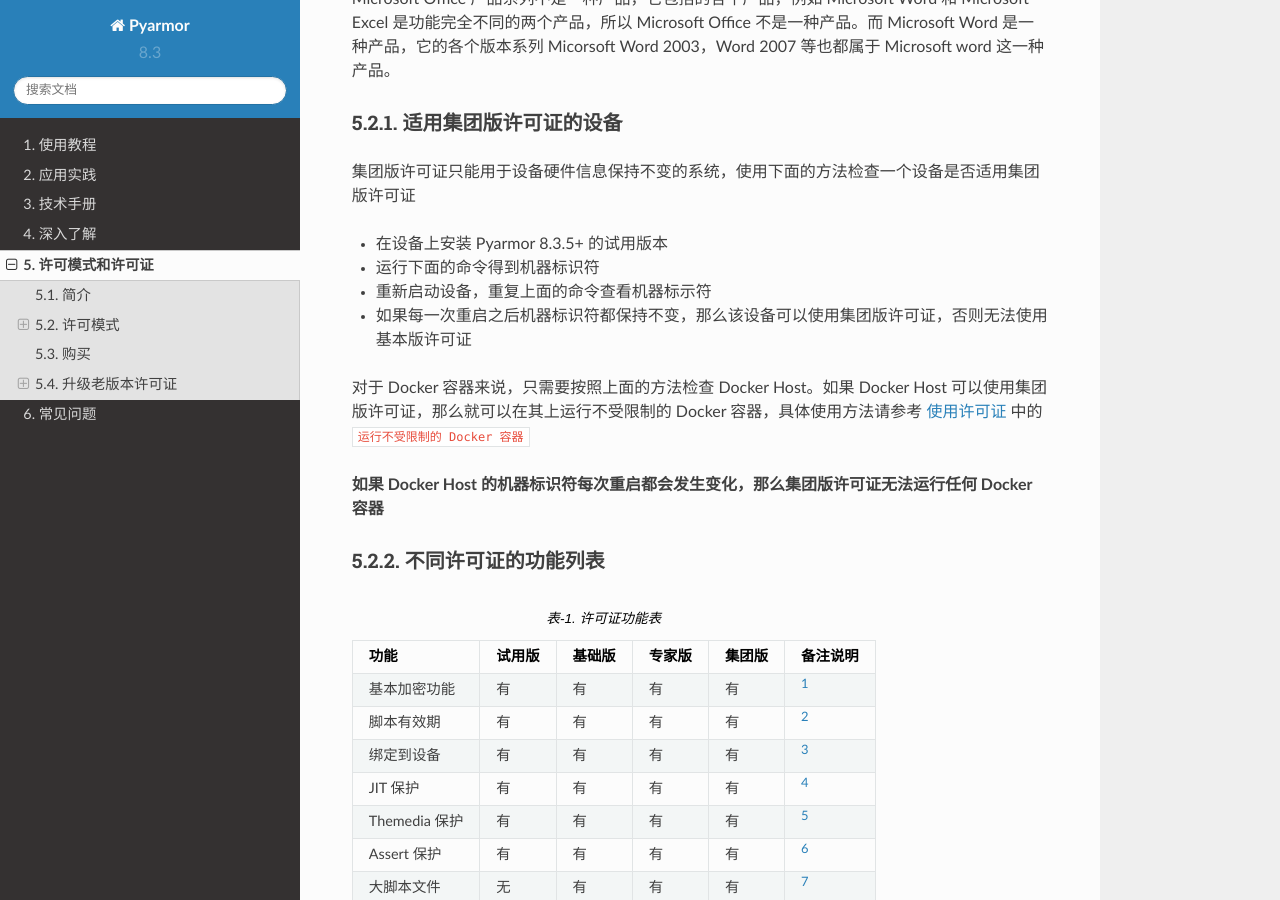
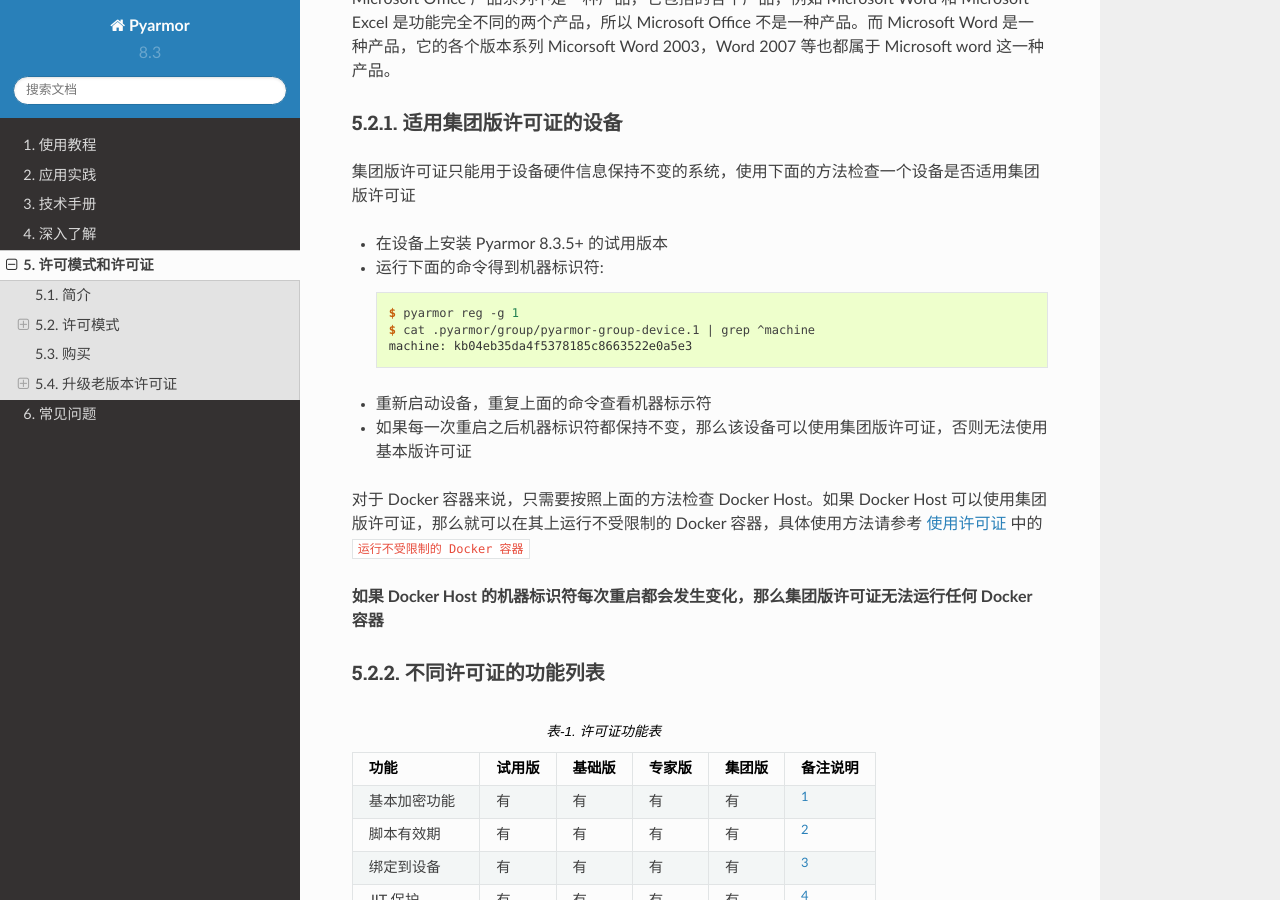
Before and after one commit to dashingsoft/pyarmor-docs-zh, a Sphinx documentation site: the page built from docs/licenses.rst, in a window 1280 px wide and 900 px high, scrolled down 2280 px. Built offline with Sphinx 7.4.7 and the Read the Docs theme 2.0.0, drawn with Linux system fonts in a browser that asks for light colours.

Commit message:
格式错误

```diff
--- a/docs/licenses.rst
+++ b/docs/licenses.rst
@@ -87,12 +87,11 @@ Microsoft Office 产品系列不是一种产品，它包括的各个产品，例
 集团版许可证只能用于设备硬件信息保持不变的系统，使用下面的方法检查一个设备是否适用集团版许可证
 
 * 在设备上安装 Pyarmor 8.3.5+ 的试用版本
-* 运行下面的命令得到机器标识符
+* 运行下面的命令得到机器标识符::
 
-  .. code-block:: bash
-      $ pyarmor reg -g 1
-      $ cat .pyarmor/group/pyarmor-group-device.1 | grep ^machine
-      machine: kb04eb35da4f5378185c8663522e0a5e3
+    $ pyarmor reg -g 1
+    $ cat .pyarmor/group/pyarmor-group-device.1 | grep ^machine
+    machine: kb04eb35da4f5378185c8663522e0a5e3
 
 * 重新启动设备，重复上面的命令查看机器标示符
 * 如果每一次重启之后机器标识符都保持不变，那么该设备可以使用集团版许可证，否则无法使用基本版许可证
```
